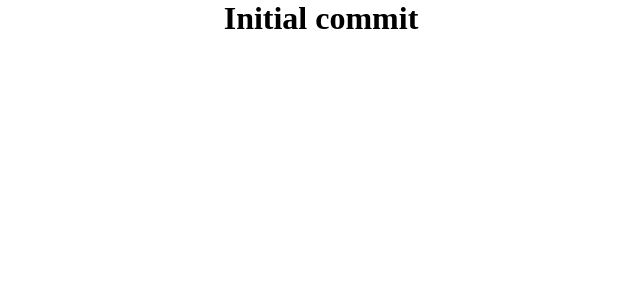
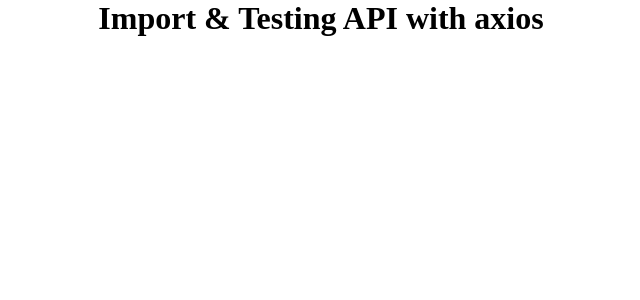
Before and after one commit to vmaguiar/pokemon-API-React, a React (Vite) app: page / in a window 1280 px wide. Shown: the top 300 px of the page, without its empty margins (319-959 px from the left). Built offline with nearby package versions, Linux system fonts and the light colour scheme; no server answers.

Commit message:
feat: Import axios. first connection with API

```diff
--- a/package.json
+++ b/package.json
@@ -10,10 +10,12 @@
     "preview": "vite preview"
   },
   "dependencies": {
+    "axios": "^1.4.0",
     "react": "^18.2.0",
     "react-dom": "^18.2.0"
   },
   "devDependencies": {
+    "@types/node": "^20.2.3",
     "@types/react": "^18.0.28",
     "@types/react-dom": "^18.0.11",
     "@typescript-eslint/eslint-plugin": "^5.57.1",
--- a/src/App.tsx
+++ b/src/App.tsx
@@ -19,13 +19,29 @@
 */
 
 
+import axios from 'axios'
+
 import './App.css'
+
+const baseURL = 'https://pokeapi.co/api/v2/pokemon';
 
 export function App() {
 
+  const testandoAxios = async () => {
+    try {
+      const response =  await axios.get(baseURL);
+      console.log(response);
+    }
+    catch(error) {
+      console.log(error);
+    }
+  }
+
+  testandoAxios();
+
   return (
     <>
-      <h1>Initial commit</h1>
+      <h1>Import & Testing API with axios</h1>
     </>
   )
 }
```
